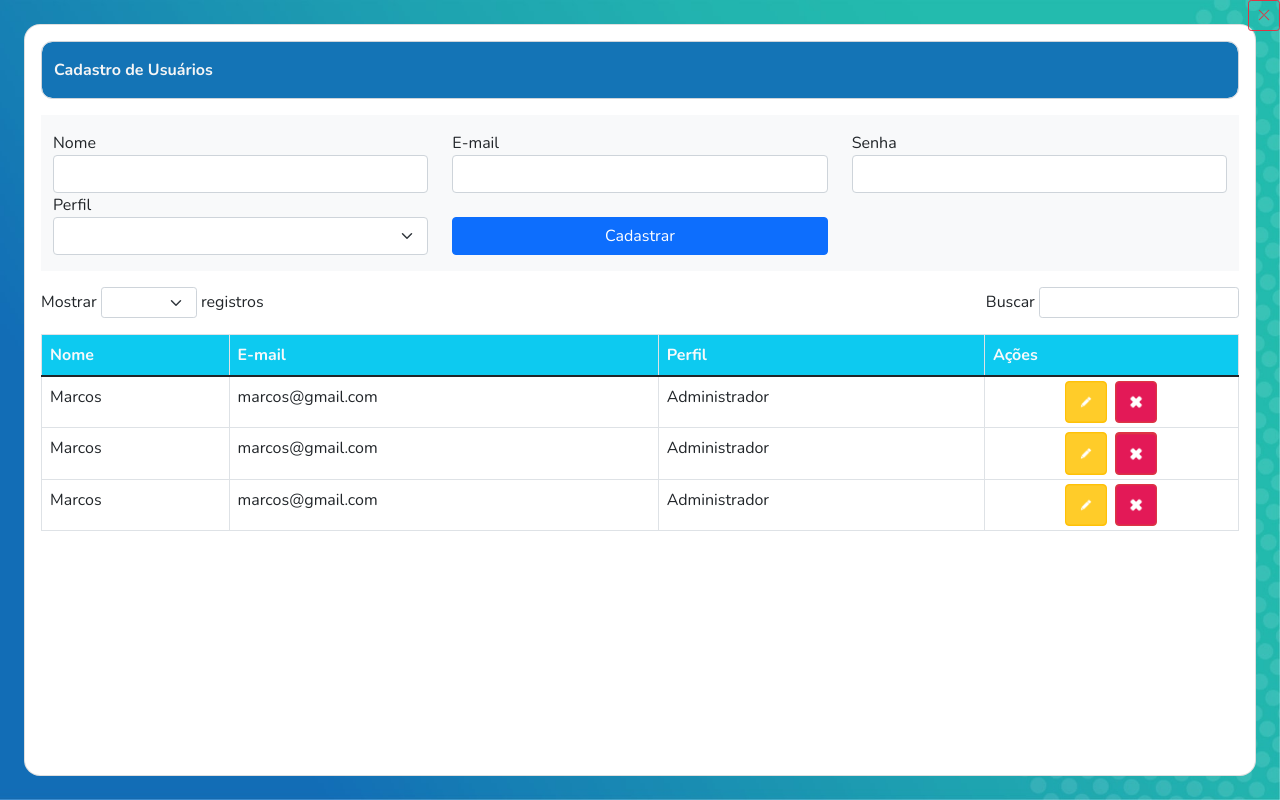
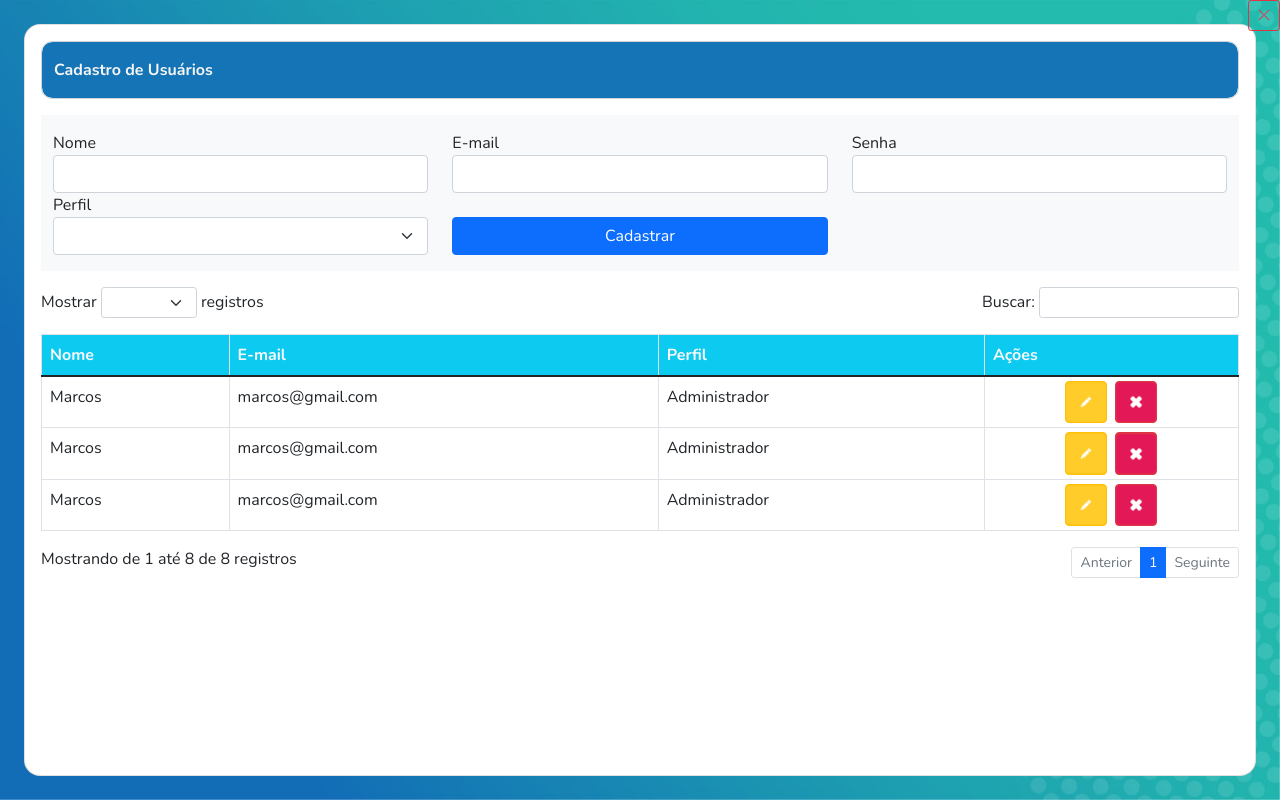
Before and after one commit to ValerioHasman/SIB, a PHP site: page /sistema in a window 1280 px wide. Run offline with PHP 8.4, Linux system fonts and the light colour scheme; a user stored in the database is signed in; some libraries are stand-ins or nearby versions.

Commit message:
final da tela

```diff
--- a/Views/sistema/CadastroUsuarios.php
+++ b/Views/sistema/CadastroUsuarios.php
@@ -50,7 +50,7 @@
           <label for="registros">registros</label>
         </div>
         <div class="col-auto">
-          <label>Buscar</label>
+          <label>Buscar:</label>
           <div class="buscar">
             <div class="input-group input-group-sm mb-3 col-12">
               <input type="text" class="form-control" name="buscar" id="buscar">
@@ -127,6 +127,22 @@
 
       <!-- fim da tabela -->
 
+      <div class="row justify-content-between">
+        <div class="col-auto">
+          Mostrando de 1 até 8 de 8 registros
+        </div>
+        <nav class="col-auto">
+          <ul class="pagination pagination-sm">
+            <li class="page-item disabled">
+              <a class="page-link">Anterior</a>
+            </li>
+            <li class="page-item active"><a class="page-link" href="#">1</a></li>
+            <li class="page-item disabled">
+              <a class="page-link" href="#">Seguinte</a>
+            </li>
+          </ul>
+        </nav>
+      </div>
     </div>
   </div>
 </div>
```
